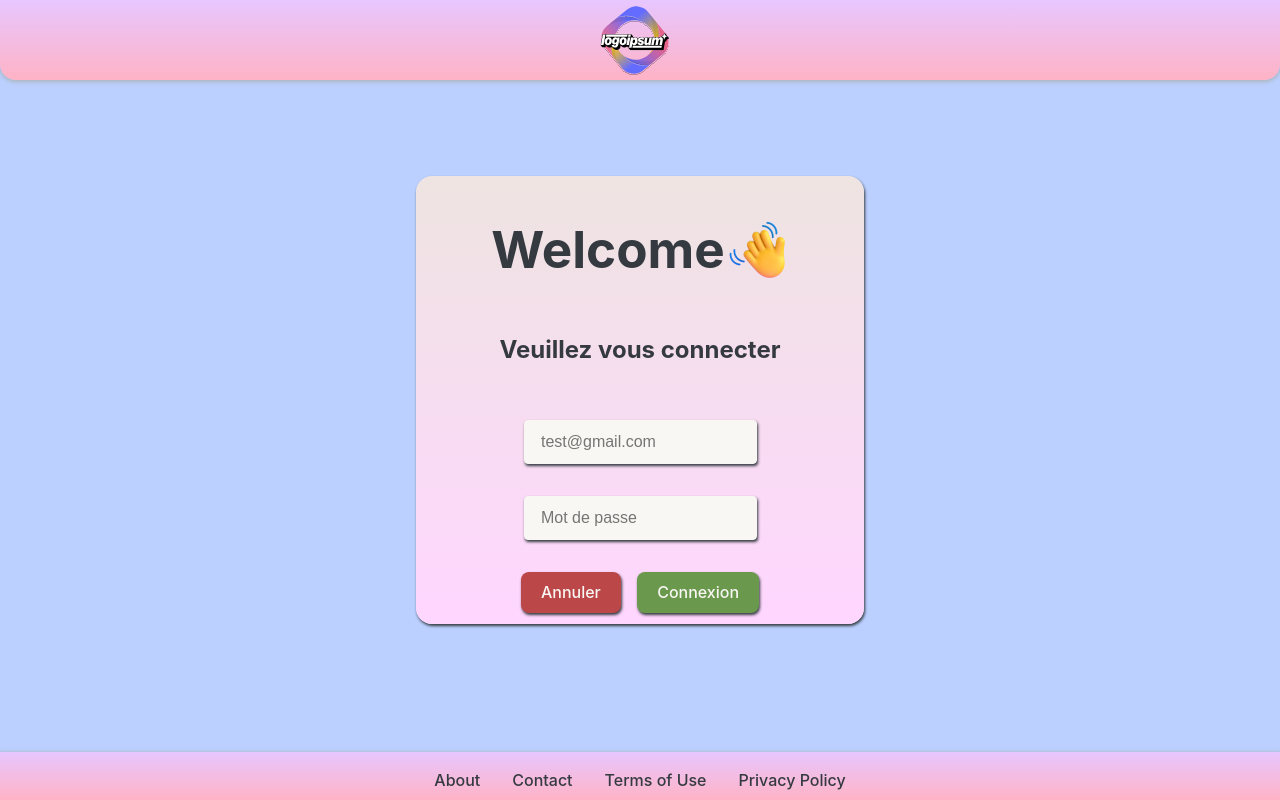
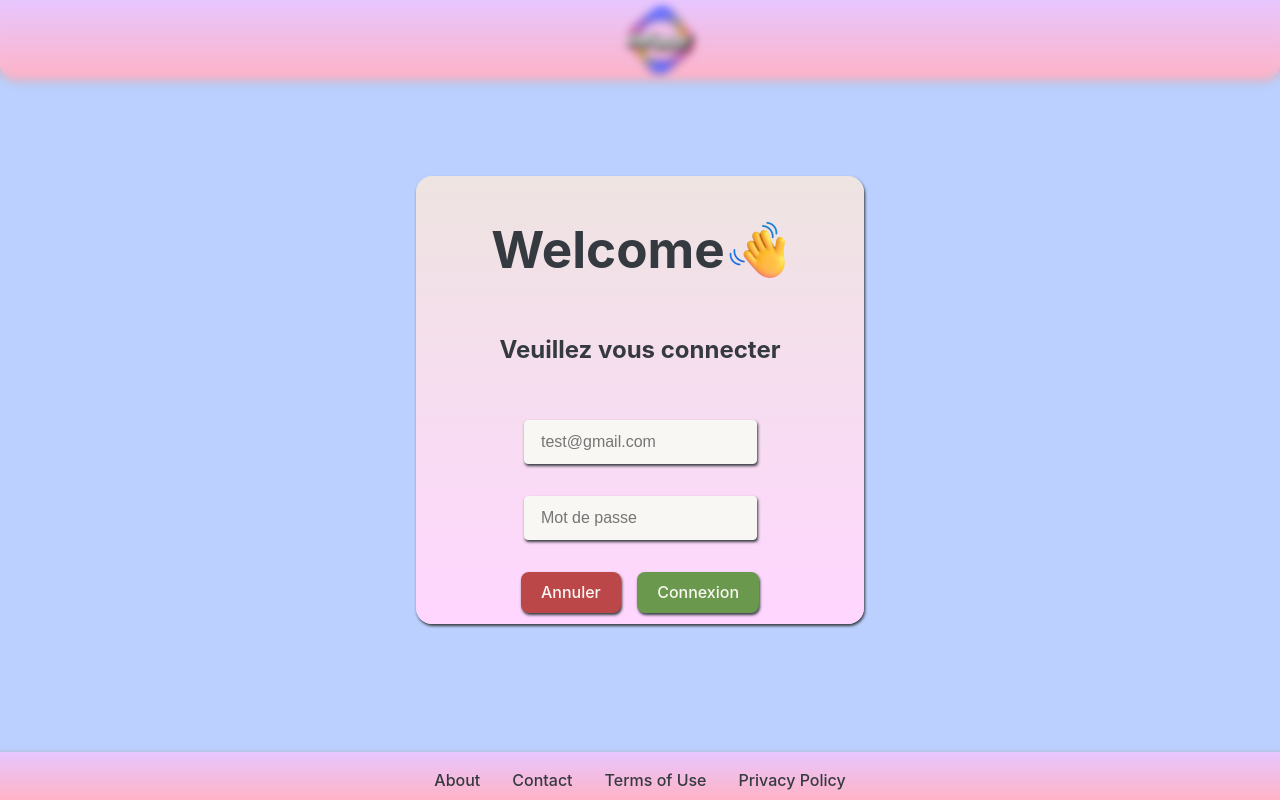
Before and after one commit to MeddyFerry/modal-template, a React (Vite) app: page / in a window 1280 px wide. Both pictures are taken after a click on the button "Connexion". Built offline with nearby package versions, Linux system fonts and the light colour scheme.

Commit message:
blur background, backdrop

```diff
--- a/src/components/Header/header.scss
+++ b/src/components/Header/header.scss
@@ -18,9 +18,13 @@
 .logo {
   height: 5rem;
   width: 7rem;
-  margin-right: 46vw;
+  margin-right: 44vw;
   padding-top: 1rem;
   padding-bottom: 1rem;
+  position: fixed;
+}
 
-  position: absolute;
+.logo:hover {
+  transform: rotate(360deg);
+  transition: transform 0.5s ease-in-out;
 }
--- a/src/components/Modal/Modal.tsx
+++ b/src/components/Modal/Modal.tsx
@@ -14,6 +14,8 @@ function Modal() {
       )}
 
       {showModal && (
+        <div>
+          <div className="modal-overlay"></div>
           <div className="modal-container">
             <div className="modal-content">
               <div className="modal-header">
@@ -65,6 +67,7 @@ function Modal() {
               </form>
             </div>
           </div>
+        </div>
       )}
     </div>
   );
--- a/src/components/Modal/modal.scss
+++ b/src/components/Modal/modal.scss
@@ -13,6 +13,7 @@
   padding: 12px;
   width: 70%;
 }
+
 @mixin button-styles {
   border-radius: 8px;
   border: 1px solid transparent;
@@ -38,7 +39,18 @@
   &:hover {
     background-color: #eeeae0;
     border-color: #c77dff;
+    transform: scale(1.18);
   }
+}
+
+.modal-overlay {
+  position: fixed;
+  top: 0;
+  left: 0;
+  right: 0;
+  bottom: 0;
+  backdrop-filter: blur(4px);
+  z-index: 999;
 }
 
 .modal-container {
@@ -70,6 +82,10 @@
   box-shadow: 1px 2px 3px 0px #343a40;
   margin: 1rem;
   width: max-content;
+
+  &:hover {
+    transform: scale(1.03);
+  }
 }
 
 .form-input:hover {
@@ -111,6 +127,7 @@
   &:hover {
     background-color: #386641;
     border-color: #c77dff;
+    transform: scale(1.13);
   }
 }
 
@@ -122,5 +139,22 @@
   &:hover {
     background-color: #86090b;
     border-color: #c77dff;
+    transform: scale(1.13);
   }
 }
+
+.modal-backdrop {
+  position: fixed;
+  top: 0;
+  left: 0;
+  width: 100%;
+  height: 100%;
+  background-color: rgba(
+    0,
+    0,
+    0,
+    0.5
+  ); /* ajout d'une couleur de fond semi-transparente */
+  backdrop-filter: blur(8px); /* ajoute un flou sur le fond */
+  z-index: 999; /* définit une valeur de z-index inférieure à celle de la modal pour qu'elle apparaisse devant */
+}
```
Lines whose indentation alone changed are shown as unchanged.
